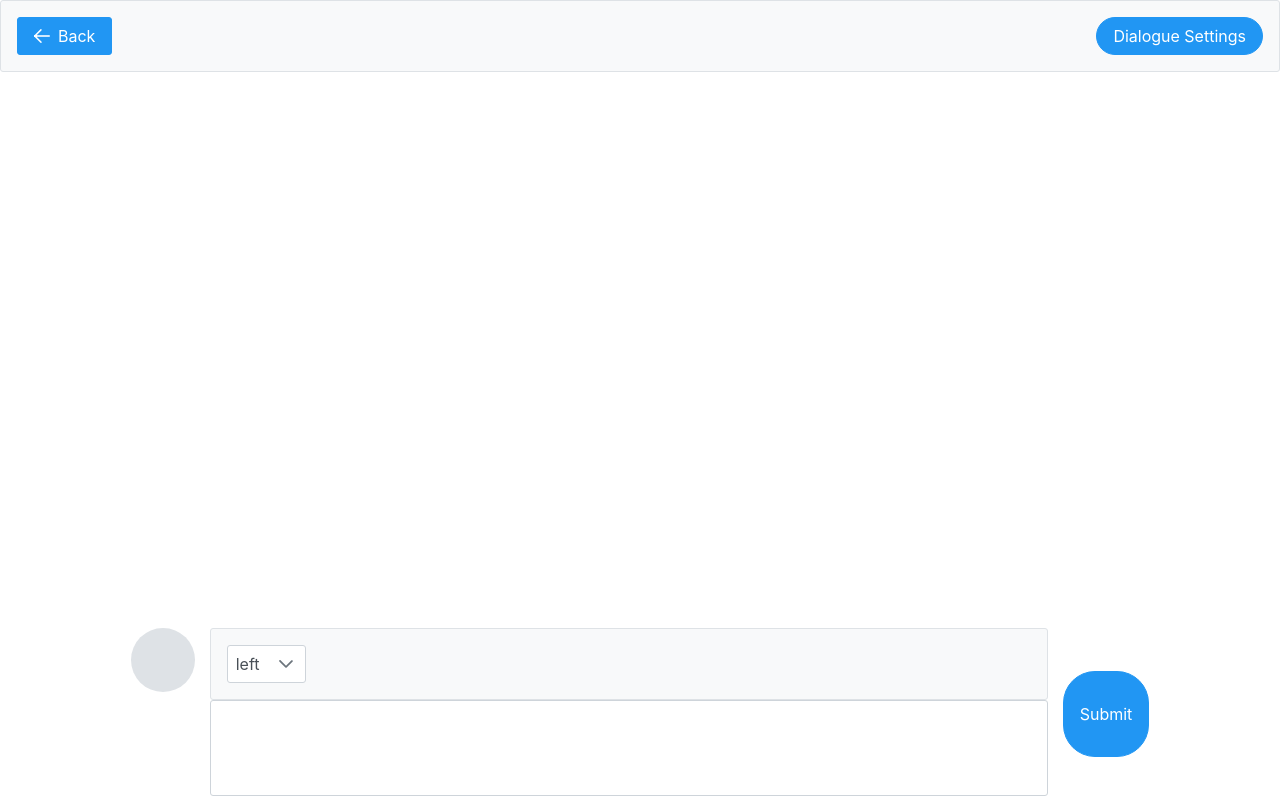
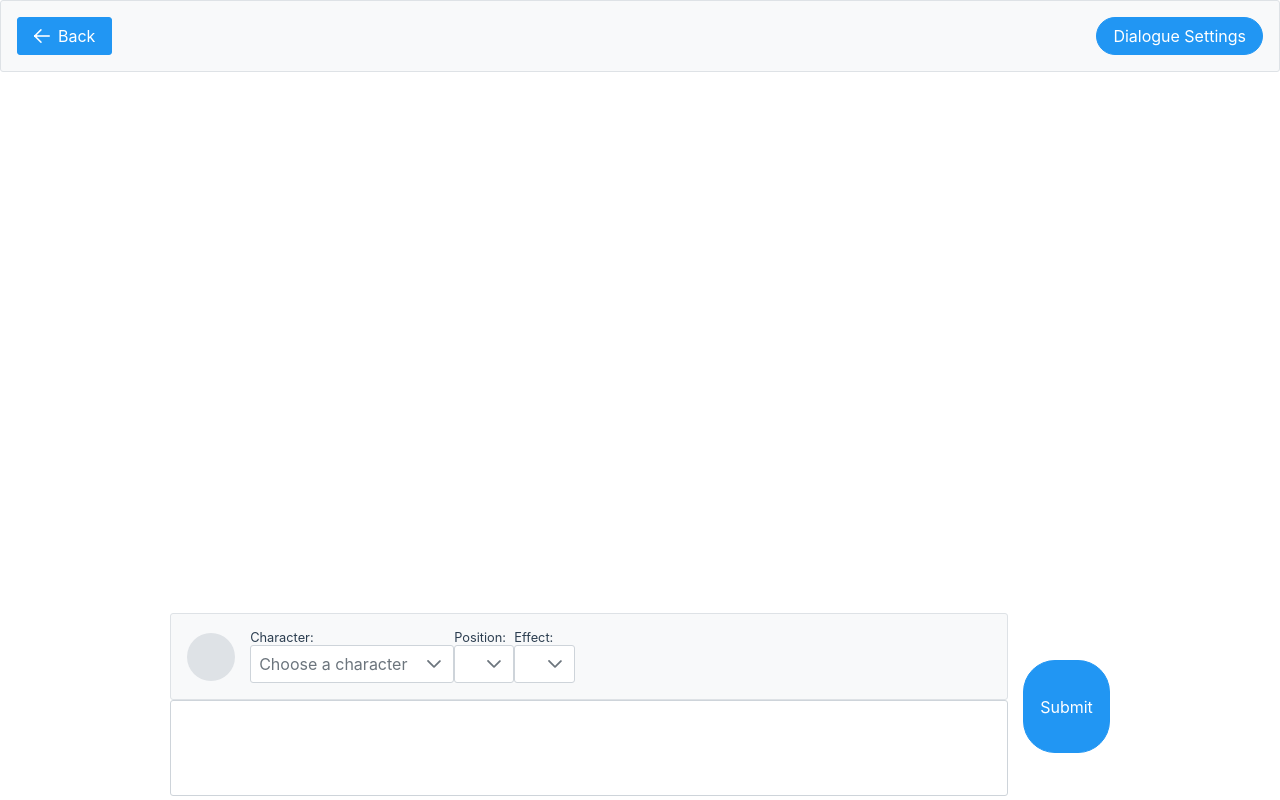
Before and after one commit to janinevaranta/kilta-dialogue-maker, a Vue app: page / in a window 1280 px wide. Built offline with nearby package versions, Linux system fonts and the light colour scheme.

Commit message:
DialogueInput now has additional options

```diff
--- a/src/components/DialogueInput.vue
+++ b/src/components/DialogueInput.vue
@@ -1,37 +1,51 @@
 <script setup lang="ts">
 import { ref, reactive, watch, defineEmits } from "vue";
+import * as dialogueOptions from "../data";
 
-const dialogueAuthor = ref("Emericus");
 const dialogueInput = ref("");
 
 const dialogueOptionsSelected = reactive({
-  selectedPosition: "left",
-})
-const dialogueOptionsPosition = ref([
-  "left",
-  "right"
-]);
+  position: "left",
+  author: "",
+  transition: "nothing",
+});
 
 const emit = defineEmits<{
-  (e: "createMessage", opts: {author: string, content: string, position: string}): void
+  (e: "createMessage", opts: {author: string, content: string, position: string, effect: string}): void
 }>();
 
 function createMessage() {
-  emit("createMessage", {author: dialogueAuthor.value, content: dialogueInput.value, position: `dialogue-pos-${dialogueOptionsSelected.selectedPosition}`})
+  emit("createMessage", {
+    author: dialogueOptionsSelected.author,
+    content: dialogueInput.value,
+    position: `dialogue-pos-${dialogueOptionsSelected.position}`,
+    effect: dialogueOptionsSelected.transition,
+  })
   dialogueInput.value = "";
 }
 </script>
 
 <template>
   <div class="dialogue-input-content">
-    <Avatar class="dialogue-input-avatar" size="xlarge" shape="circle" />
     <div class="dialogue-input-edit">
       <Toolbar class="dialogue-input-toolbar">
         <template #start>
-          <Dropdown id="dialogue-position-selector" v-model="dialogueOptionsSelected.selectedPosition" :options="dialogueOptionsPosition"></Dropdown>
+          <Avatar class="dialogue-input-avatar" size="large" shape="circle" />
+          <span>
+            <p class="dropdown-label">Character:</p>
+            <Dropdown v-model="dialogueOptionsSelected.author" :options="dialogueOptions.dialogueCharacters" placeholder="Choose a character" />
+          </span>
+          <span>
+            <p class="dropdown-label">Position:</p>
+            <Dropdown v-model="dialogueOptionsSelected.position" :options="dialogueOptions.dialoguePositions" />
+          </span>
+          <span>
+            <p class="dropdown-label">Effect:</p>
+            <Dropdown v-model="dialogueOptionsSelected.transition" :options="dialogueOptions.dialogueTransitionEffects" />
+          </span>
         </template>
       </Toolbar>
-      <Textarea class="dialogue-input-textarea" v-model="dialogueInput" :autoResize="true" rows="4" cols="80" />
+      <Textarea class="dialogue-input-textarea" v-model="dialogueInput" :autoResize="true" rows="4" cols="80" @keyup.shift.enter="createMessage" />
     </div>
     <Button class="dialogue-input-submit p-button-rounded" @click="createMessage">Submit</Button>
   </div>
@@ -48,10 +62,15 @@ function createMessage() {
 
 }
 .dialogue-input-avatar {
-
+  margin-right: 15px;
 }
 .dialogue-input-submit {
   height: 50%;
   align-self: center;
 }
+.dropdown-label {
+  margin: 0;
+  text-align: left;
+  font-size: 0.8em;
+}
 </style>
--- a/src/views/Dialogue.vue
+++ b/src/views/Dialogue.vue
@@ -12,16 +12,17 @@ enum DialoguePosition {
 }
 
 interface MessageOptions {
+  index?: number,
   author: string,
   content: string,
   position: string,
+  effect?: string,
 }
 
 const dialogueMessages: Ref<MessageOptions[]> = ref([]);
 
 function createMessage(opts: MessageOptions) {
   dialogueMessages.value.push(opts)
-  console.log(dialogueMessages.value);
 }
 </script>
 
@@ -32,9 +33,11 @@ function createMessage(opts: MessageOptions) {
       <div id="dialogue-content">
         <DialogueMessage
           v-for="(message, index) in dialogueMessages"
+          :index="index"
           :position="dialogueMessages[index].position"
           :author="dialogueMessages[index].author"
           :content="dialogueMessages[index].content"
+          :effect="dialogueMessages[index].effect"
         />
       </div>
       <DialogueInput class="dialogue-input" @create-message="createMessage" />
```
